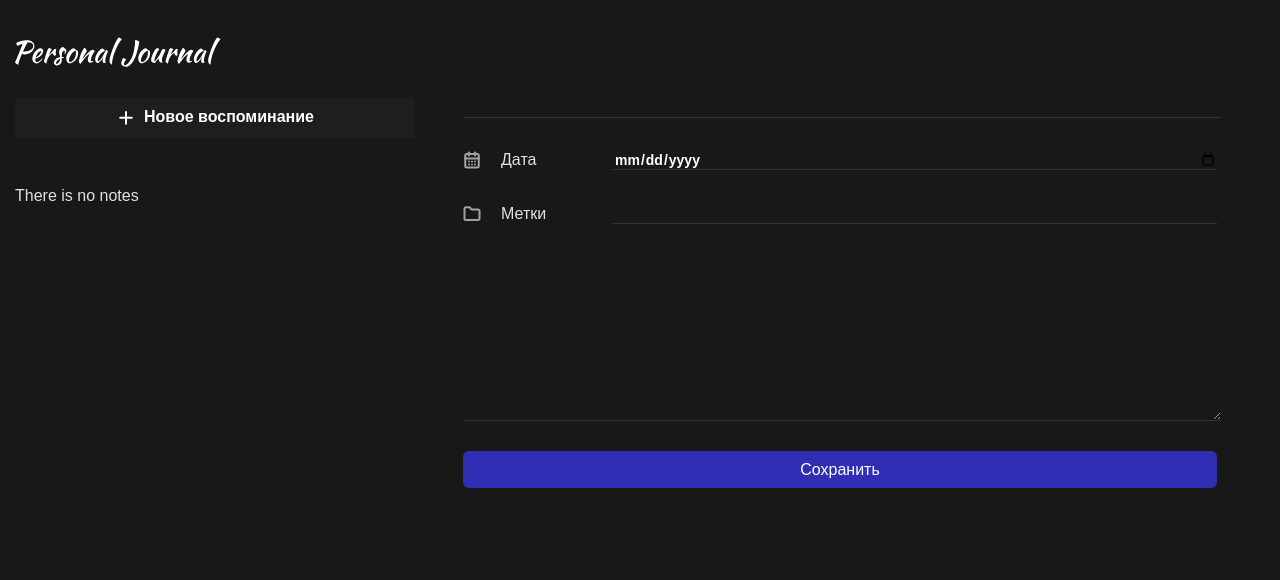
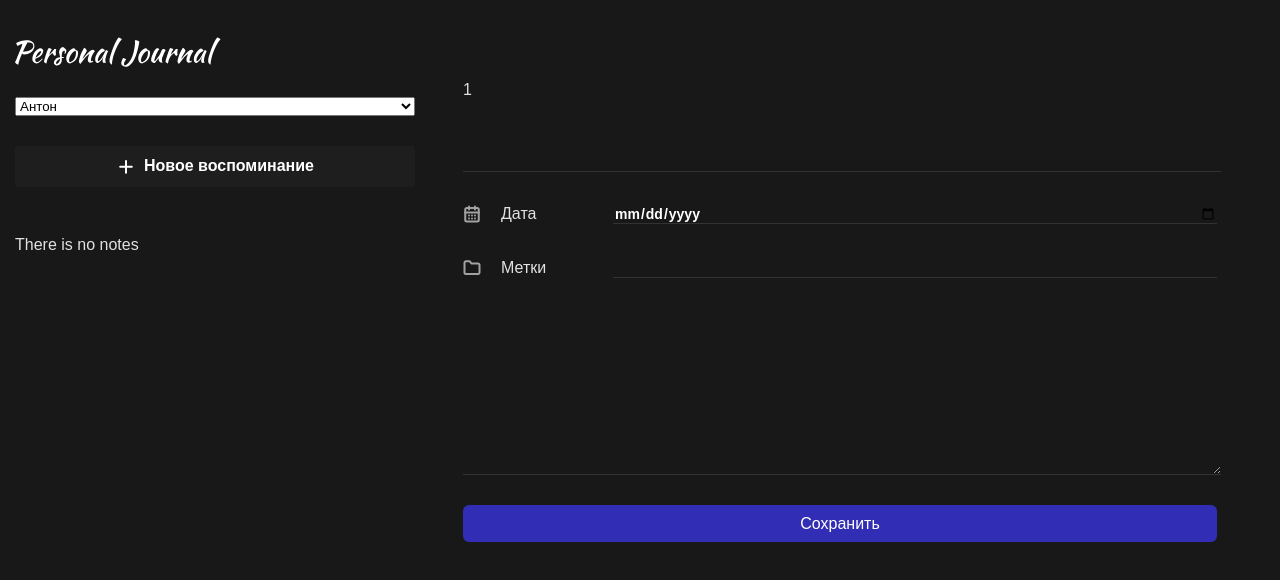
Before and after one commit to ministrov/react-journal, a React app: page / in a window 1280 px wide. Shown: the top 580 px of the page. Built offline with nearby package versions, Linux system fonts and the light colour scheme; the HTML template or start-up script is replaced by a standard one.

Commit message:
feat: init context

```diff
--- a/src/components/Header/Header.jsx
+++ b/src/components/Header/Header.jsx
@@ -1,8 +1,12 @@
+import SelectUser from '../SelectUser/SelectUser';
 import styles from './Header.module.css';
 
 function Header() {
   return (
-    <img className={styles.logo} src="/logo.svg" alt="Логотип журнала" />
+    <>
+      <img className={styles.logo} src="/logo.svg" alt="Логотип журнала" />
+      <SelectUser/>
+    </>
   );
 }
 
--- a/src/components/JournalForm/JournalForm.jsx
+++ b/src/components/JournalForm/JournalForm.jsx
@@ -4,6 +4,7 @@
 import Input from '../Input/Input';
 import styles from './JournalForm.module.css';
 import { INITIAL_STATE, formReducer } from './JournalForm.state';
+import { UserContext } from '../../context/user.context';
 
 function JournalForm({ onSubmit }) {
   const [formState, dispatchForm] = useReducer(formReducer, INITIAL_STATE);
@@ -92,7 +93,10 @@
   };
 
   return (
+    <UserContext.Consumer>
+      {(context) => (
         <form className={styles['journal-form']} onSubmit={addJournalItem}>
+          {context.userId}
           <div>
             <Input type="text" ref={titleRef} isValid={isValid.title} onChange={onChange} value={values.title} name="title" appearence="title" />
           </div>
@@ -101,7 +105,7 @@
               <img src="/calendar.svg" alt="Иконка календаря" />
               <span>Дата</span>
             </label>
-        <Input type="date" ref={dateRef} isValid={isValid.date} onChange={onChange} value={values.date} name="date" id="date"/>
+            <Input type="date" ref={dateRef} isValid={isValid.date} onChange={onChange} value={values.date} name="date" id="date" />
           </div>
 
           <div className={styles['form-row']}>
@@ -109,7 +113,7 @@
               <img src="/folder.svg" alt="Иконка папки" />
               <span>Метки</span>
             </label>
-        <Input type="text" onChange={onChange} value={values.tag} className={styles['input']} name="tag" id="tag"/>
+            <Input type="text" onChange={onChange} value={values.tag} className={styles['input']} name="tag" id="tag" />
           </div>
 
           <textarea name="post" ref={postRef} onChange={onChange} value={values.post} id="" cols="30" rows="10" className={classNames(styles['input'], {
@@ -117,6 +121,8 @@
           })}></textarea>
           <Button text="Сохранить" />
         </form>
+      )}
+    </UserContext.Consumer>
   );
 }
 
--- /dev/null
+++ b/src/components/SelectUser/SelectUser.jsx
@@ -0,0 +1,16 @@
+
+
+function SelectUser() {
+  const changeUser = (event) => {
+    console.log(event.target.value);
+  };
+
+  return (
+    <select name="user" id="user" onChange={changeUser}>
+      <option value="1">Aнтон</option>
+      <option value="2">Петя</option>
+    </select>
+  );
+}
+
+export default SelectUser;
--- /dev/null
+++ b/src/context/user.context.js
@@ -0,0 +1,7 @@
+import { createContext } from 'react';
+
+export const UserContext = createContext({
+  userId: 1
+});
+
+console.log(createContext);
```
Also changed, not shown: src/App.jsx (+6 -3 lines). Lines whose indentation alone changed are shown as unchanged.
